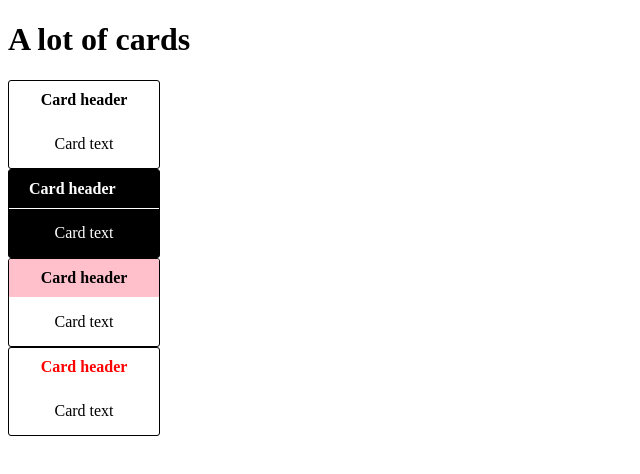
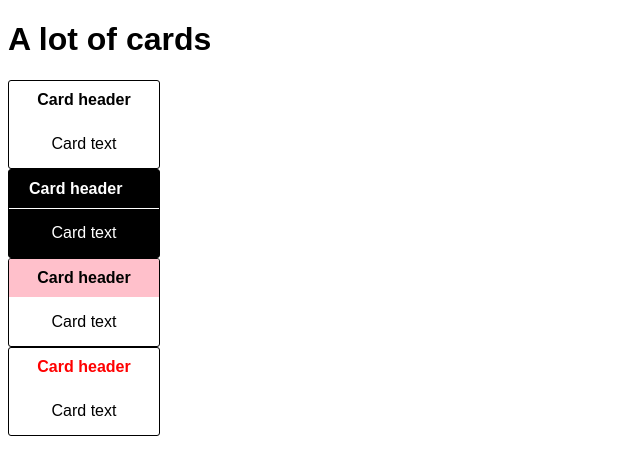
Before and after one commit to millenb/assignment2-css, a plain HTML site: page Site2/index.html in a window 1280 px wide. Shown: the whole page, without its empty margins (0-640 px from the left). Drawn offline with Linux system fonts and the light colour scheme.

Commit message:
change names

```diff
--- a/Site 2/style.css
+++ b/Site2/style.css
@@ -1,8 +1,13 @@
+* {
+    font-family: Arial, Helvetica, sans-serif;
+}
+
 .card {
     width: 150px;
     border: 1px solid #000000;
     border-radius: 3px;
-    overflow: hidden; display: flex;
+    overflow: hidden;
+display: flex;
     flex-direction: column;
 }
 
```
Also changed, not shown: Site2/index.html (renamed from Site 2/index.html).
